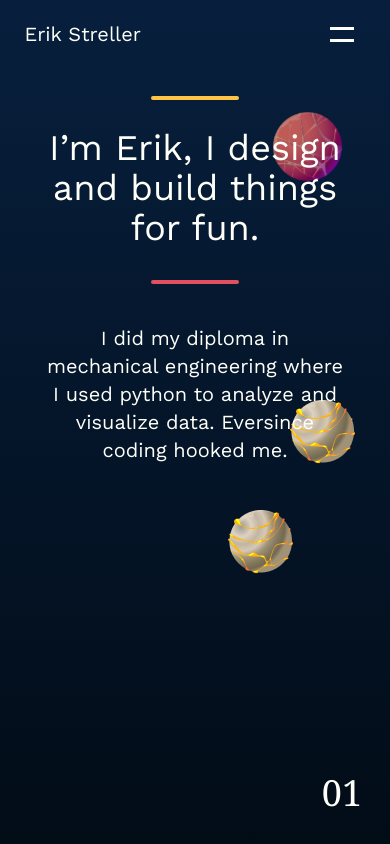
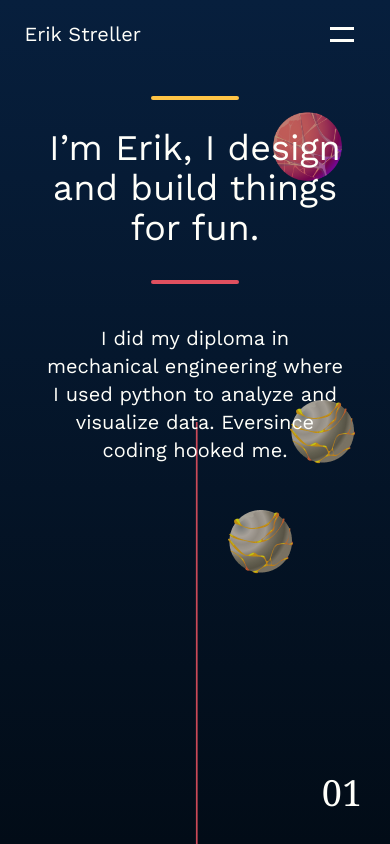
Before and after one commit to erikstreller/space-intro, a React (Vite) app: page / in a window 390 px wide. Shown: the top 844 px of the page. Built offline with nearby package versions, Linux system fonts and the light colour scheme; a web font is replaced by a local one.

Commit message:
fix breakpoints for opacity and scale not working

```diff
--- a/src/App.tsx
+++ b/src/App.tsx
@@ -1,6 +1,7 @@
-import gsap from "gsap"
 import { useLayoutEffect, useState } from "react"
+import { animateHeroBg, animateHeroText } from "./animation/pageLoading"
 import MenuOverlay from "./components/MenuOverlay"
+import ScrollingStroke from "./components/ScrollingStroke"
 import About from "./layout/About"
 import Contact from "./layout/Contact"
 import Header from "./layout/Header"
@@ -11,67 +12,13 @@ function App() {
   const [open, setOpen] = useState<boolean>(false)
 
   useLayoutEffect(() => {
-    gsap
-      .timeline()
-      .from("#sun", { x: 100, y: 200, opacity: 0, duration: 2.5 })
-      .from("#mars", { x: 200, y: 200, opacity: 0, duration: 2.5 }, 0.5)
-      .fromTo(
-        "#moon1",
-        { x: 75, y: 150, opacity: 0 },
-        { x: 0, y: 0, opacity: 1, duration: 2 },
-        1
-      )
-      .fromTo(
-        "#moon2",
-        { x: 150, y: 150, opacity: 0 },
-        { x: 0, y: 0, opacity: 1, duration: 2 },
-        1
-      )
-      .fromTo(
-        "#section-number, #scroll-down, #page-number, #header",
-        { opacity: 0 },
-        { opacity: 1, duration: 2.5 },
-        3.5
-      )
-
-    gsap
-      .timeline()
-      .fromTo(
-        "#hero-title",
-        {
-          clipPath: "polygon(0% 100%, 100% 100%, 100% 100%, 0% 100%)",
-          y: 100,
-          opacity: 0,
-        },
-        {
-          clipPath: "polygon(0% 100%, 100% 100%, 100% 0%, 0% 0%)",
-          y: 0,
-          opacity: 1,
-          duration: 2,
-        }
-      )
-      .fromTo(
-        "#hero-subtitle",
-        {
-          clipPath: "polygon(0% 100%, 100% 100%, 100% 100%, 0% 100%)",
-          y: 100,
-          opacity: 0,
-        },
-        {
-          clipPath: "polygon(0% 100%, 100% 100%, 100% 0%, 0% 0%)",
-          y: 0,
-          opacity: 1,
-          duration: 2,
-        },
-        0
-      )
-      .fromTo("#hero-tl-stroke", { x: -200, opacity: 0 }, { x: 0, opacity: 1 })
-      .fromTo("#hero-br-stroke", { x: +200, opacity: 0 }, { x: 0, opacity: 1 })
-  })
+    animateHeroText()
+    animateHeroBg()
+  }, [])
 
   return (
     <>
-      {/* <ScrollingStroke /> */}
+      <ScrollingStroke />
       <Header open={open} setOpen={setOpen} />
       <MenuOverlay open={open} setOpen={setOpen} />
       <Hero />
--- /dev/null
+++ b/src/animation/pageLoading.tsx
@@ -0,0 +1,51 @@
+import { gsap } from "gsap"
+
+export function animateHeroBg() {
+  return gsap
+    .timeline()
+    .from("#sun", { x: 100, y: 200, opacity: 0, duration: 2.5 })
+    .from("#mars", { x: 200, y: 200, opacity: 0, duration: 2.5 }, 0.5)
+    .from("#moon1", { x: 75, y: 150, opacity: 0, duration: 2 }, 1)
+    .from("#moon2", { x: 150, y: 150, opacity: 0, duration: 2 }, 1)
+    .from(
+      "#section-number, #scroll-down, #page-number, #header",
+      { opacity: 0, duration: 2.5 },
+      3.5
+    )
+}
+
+export function animateHeroText() {
+  return gsap
+    .timeline()
+    .fromTo(
+      "#hero-title",
+      {
+        clipPath: "polygon(0% 100%, 100% 100%, 100% 100%, 0% 100%)",
+        y: 100,
+        opacity: 0,
+      },
+      {
+        clipPath: "polygon(0% 100%, 100% 100%, 100% 0%, 0% 0%)",
+        y: 0,
+        opacity: 1,
+        duration: 2,
+      }
+    )
+    .fromTo(
+      "#hero-subtitle",
+      {
+        clipPath: "polygon(0% 100%, 100% 100%, 100% 100%, 0% 100%)",
+        y: 100,
+        opacity: 0,
+      },
+      {
+        clipPath: "polygon(0% 100%, 100% 100%, 100% 0%, 0% 0%)",
+        y: 0,
+        opacity: 1,
+        duration: 2,
+      },
+      0
+    )
+    .from("#hero-tl-stroke", { x: -150, opacity: 0 })
+    .from("#hero-br-stroke", { x: +150, opacity: 0 })
+}
--- a/src/layout/Hero.tsx
+++ b/src/layout/Hero.tsx
@@ -10,8 +10,9 @@ const Hero = () => {
       className="h-screen w-full top-0 flex justify-center bg-gradient-to-b from-darkblue to-dark"
     >
       <div className="text-light text-center md:pt-32 pt-[24vh] sm:px-[11%] z-30">
+        {/* min height to prevent cut off text on bottom with gsap */}
         <div
-          className="sm:text-4xl text-5xl md:max-w-sm max-w-lg mb-8"
+          className="sm:text-4xl text-5xl md:max-w-sm max-w-lg mb-8 min-h-[100px]"
           id="hero-title"
         >
           I’m Erik, I design and build things for fun.
@@ -49,36 +50,30 @@ const Hero = () => {
         <div className="h-6 w-0.5 bg-light rounded-full ml-[6px]" />
         <div className="-rotate-90">1</div>
       </div>
-      <img
-        src={planet1}
-        alt="sun"
+      {/* img inside div for tailwind breakpoints (scale and opacity) to properly work with gsap */}
+      <div
+        className="fixed bottom-0 right-0 z-10 lg:-right-6 lg:-bottom-6 md:hidden"
         id="sun"
-        className="fixed bottom-0 right-0 z-10
-      lg:scale-90 lg:-right-6 lg:-bottom-6 lg:opacity-95 md:hidden"
-      />
-      <img
-        src={planet2}
-        alt="mars"
+      >
+        <img src={planet1} alt="sun" className="lg:scale-90 lg:opacity-95" />
+      </div>
+      <div
+        className="fixed top-[20vh] right-[13vw] lg:right-20
+        md:top-14 md:right-0 sm:top-8 sm:-right-8"
         id="mars"
-        className="fixed top-[20vh] right-[13vw] z-10
-        lg:right-20 lg:opacity-75
-        md:scale-50 md:top-14 md:right-0
-        sm:top-8 sm:-right-8 sm:scale-[.3]"
-      />
-      <img
-        src={planet3}
-        alt="moon1"
-        id="moon1"
-        className="fixed bottom-[32vh] right-[25vw] z-10
-        lg:opacity-75"
-      />
-      <img
-        src={planet3}
-        alt="moon2"
-        id="moon2"
-        className="fixed bottom-[45vh] right-[9vw] z-10
-        lg:opacity-75"
-      />
+      >
+        <img
+          src={planet2}
+          alt="mars"
+          className="lg:opacity-75 md:scale-50 sm:scale-[.3]"
+        />
+      </div>
+      <div className="fixed bottom-[32vh] right-[25vw] z-10" id="moon1">
+        <img src={planet3} alt="moon1" className="lg:opacity-75" />
+      </div>
+      <div className="fixed bottom-[45vh] right-[9vw] z-10" id="moon2">
+        <img src={planet3} alt="moon2" className="lg:opacity-75" />
+      </div>
       <SectionNumber number={1} numberColor="light" />
     </section>
   )
```
